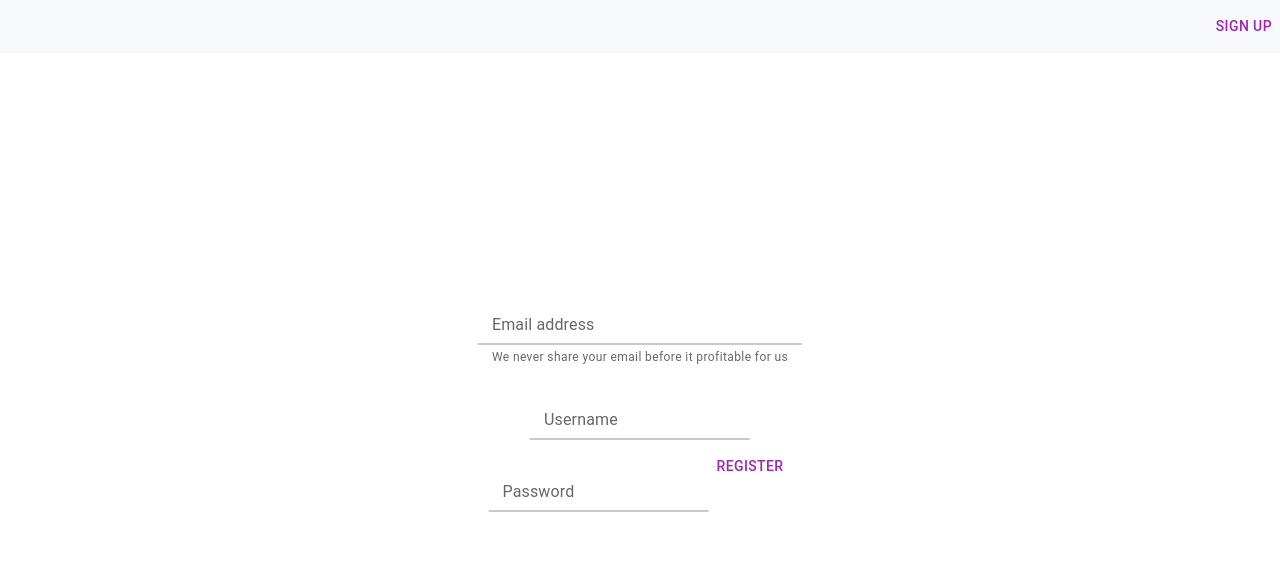
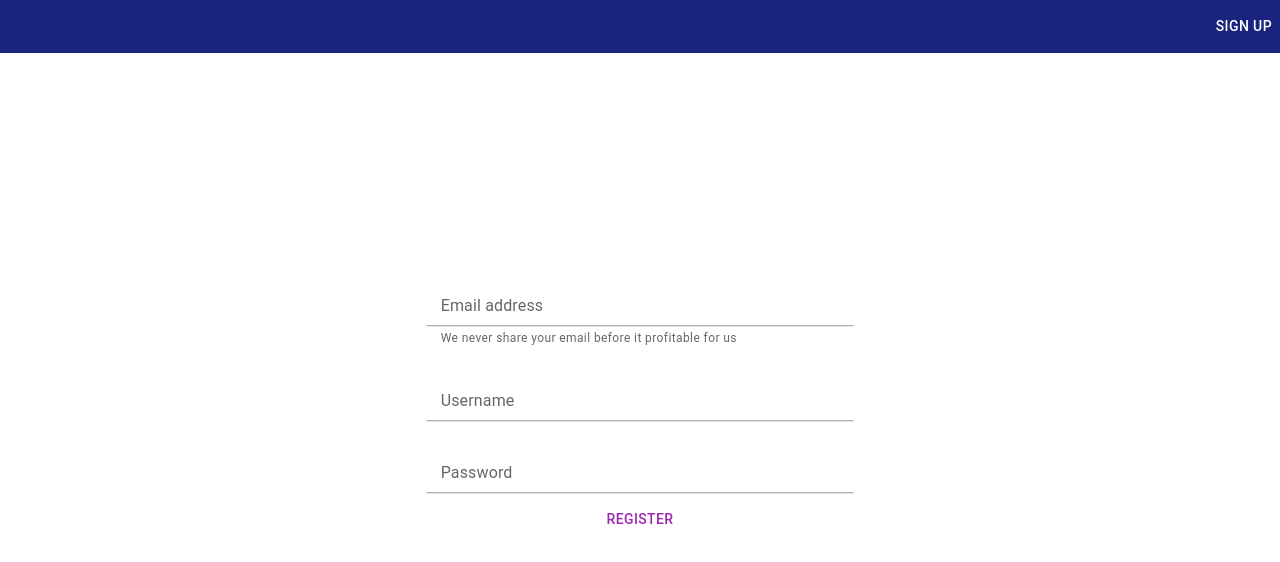
Before and after one commit to Siil777/SecureSignUp, a React (Create React App) app in the folder frontend/auth/: page /form in a window 1280 px wide. Shown: the top 562 px of the page. Built offline with nearby package versions, Linux system fonts and the light colour scheme.

Commit message:
feat: alert component

```diff
--- /dev/null
+++ b/frontend/auth/src/components/alerts.js
@@ -0,0 +1,15 @@
+import { Alert } from "@mui/material";
+
+const Alerts = ({ servity, message }) => {
+
+
+    return (
+        <div >
+            <Alert servity={servity}>
+                {message}
+            </Alert>
+        </div>
+    )
+
+}
+export default Alerts;
--- a/frontend/auth/src/components/headers.js
+++ b/frontend/auth/src/components/headers.js
@@ -4,7 +4,7 @@ import { Route, Routes } from 'react-router-dom';
 const Head = ({ signup }) => {
     return (
         <div className='content'>
-            <nav className="navbar navbar-light bg-light">
+            <nav className="navbar" style={{backgroundColor: "#1a237e"}}>
                 <div></div>
                 <Signup signup={signup} />
             </nav>
--- a/frontend/auth/src/components/signup.js
+++ b/frontend/auth/src/components/signup.js
@@ -8,7 +8,7 @@ const Signup = () => {
         navigate('/form');
     }
     return(
-        <Button onClick={handleHistory} color='secondary'>
+        <Button onClick={handleHistory} sx={{color: 'white'}}>
             Sign up
         </Button>
     )
--- a/frontend/auth/src/components/signupforms.js
+++ b/frontend/auth/src/components/signupforms.js
@@ -1,19 +1,28 @@
 import { FormControl, FormHelperText, Input, InputLabel } from "@mui/material";
 import { useState } from "react";
 import Button from '@mui/material/Button';
+import AlertComponent from './alerts.js';
 
 const SignUpForm = ({ onRegister }) => {
     const [password, setPassword] = useState('');
     const [email, setEmail] = useState('');
     const [username, setUsername] = useState('');
+    const [showAlert, setShowAlert] = useState(true);
 
     const handleSubmit = (e) => {
         e.preventDefault();
         onRegister(email, password, username);
+        setShowAlert(true);
     }
+    setTimeout(()=>{
+        setShowAlert(false);
+    }, 3000);
+/*     const handleAlert = () => {
+
+    } */
     return (
-        <div className="col-4 centered" style={{ display: 'flex', flexDirection: 'column', justifyContent: 'center', }}>
-            <form onSubmit={handleSubmit}>
+        <div className="col-4 centered">
+            <form onSubmit={handleSubmit} style={{ display: 'flex', flexDirection: 'column', justifyContent: 'center', }}>
                 <FormControl margin="normal">
                     <InputLabel htmlFor='email'>Email address</InputLabel>
                     <Input id="email" type="email" aria-describedby="text" value={email} onChange={(e) => setEmail(e.target.value)}></Input>
@@ -28,6 +37,9 @@ const SignUpForm = ({ onRegister }) => {
                     <Input id="password" value={password} onChange={(e) => setPassword(e.target.value)}></Input>
                 </FormControl>
                 <Button type="submit" color="secondary">Register</Button>
+                {showAlert && (
+                    <AlertComponent servity='success' message='Registration successfull!' />
+                )}
             </form>
         </div>
     );
```
